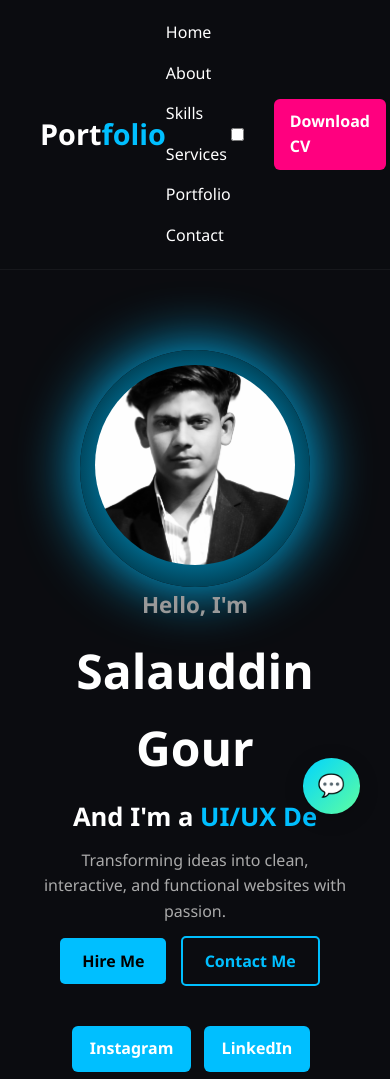
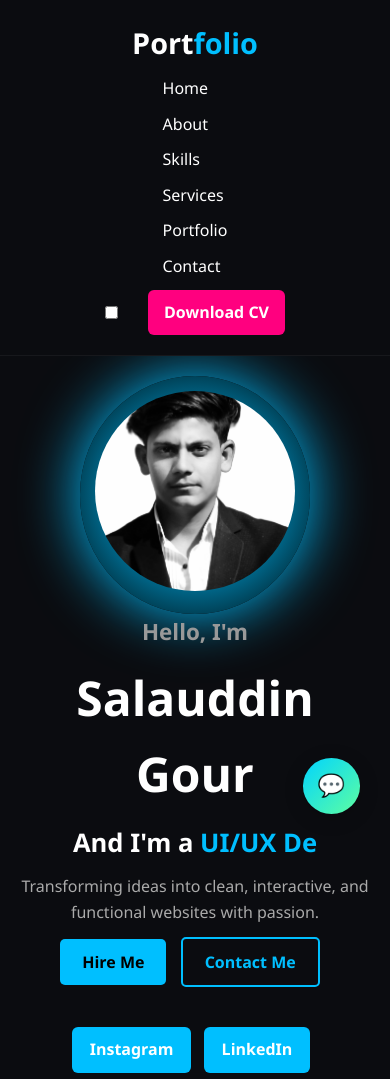
Before and after one commit to Salauddingour/Salauddin.port, a plain HTML site: page index.html in a window 390 px wide. Shown: the top 1079 px of the page. Drawn offline with Linux system fonts and the light colour scheme.

Commit message:
Update style.css

```diff
--- a/style.css
+++ b/style.css
@@ -576,3 +576,44 @@ body {
   margin-top: 60px;
   font-family: 'Segoe UI', sans-serif;
 }
+/* Responsive Design for Mobile Devices */
+@media (max-width: 768px) {
+  .navbar {
+    flex-direction: column;
+    align-items: center;
+  }
+
+  .nav-links {
+    flex-direction: column;
+    gap: 10px;
+    padding: 10px 0;
+  }
+
+  .hero {
+    flex-direction: column;
+    text-align: center;
+    padding: 20px;
+  }
+
+  .hero-left, .hero-right {
+    width: 100%;
+    align-items: center;
+  }
+
+  .buttons, .social-icons {
+    justify-content: center;
+    flex-wrap: wrap;
+  }
+
+  .services-container,
+  .projects-container {
+    flex-direction: column;
+    align-items: center;
+  }
+
+  .footer {
+    flex-direction: column;
+    align-items: center;
+    text-align: center;
+  }
+}
```
